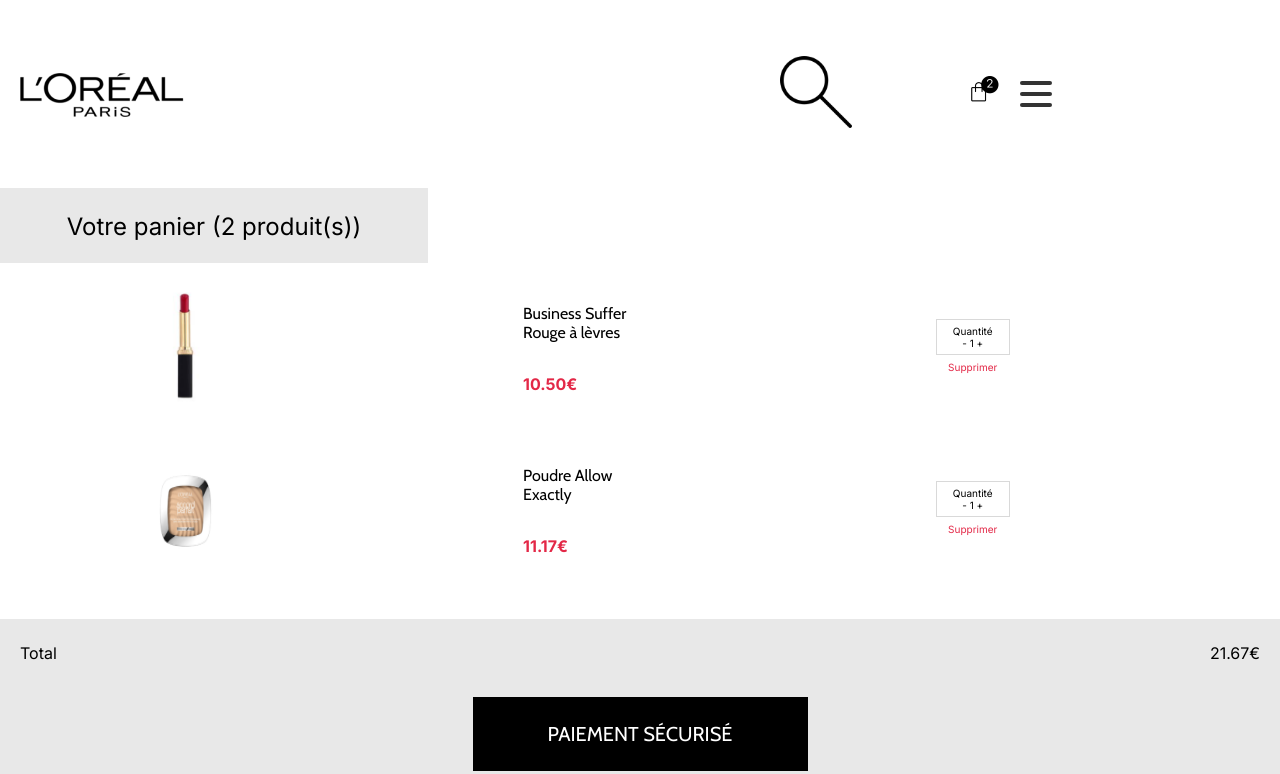
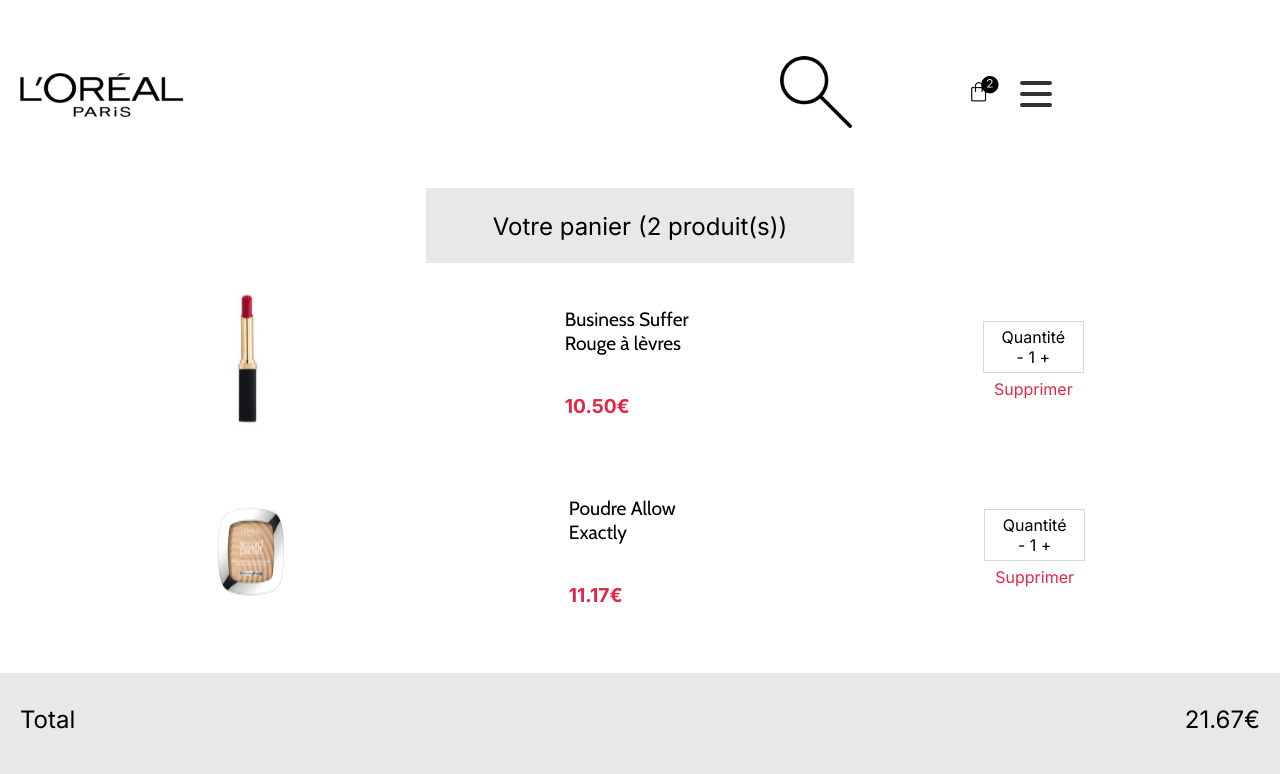
Before and after one commit to Ange230700/hackathon, a React (Vite) app in the folder frontend/: page /panier in a window 1280 px wide. Shown: the top 774 px of the page. Built offline with nearby package versions, Linux system fonts and the light colour scheme.

Commit message:
correction du panier

```diff
--- a/frontend/src/sass/_panier.scss
+++ b/frontend/src/sass/_panier.scss
@@ -1,6 +1,7 @@
 .panier-page {
   display: flex;
   flex-direction: column;
+  align-items: center;
   .panier-navbar {
     display: flex;
     flex-direction: row;
@@ -76,10 +77,9 @@
     .items-image {
       display: flex;
       justify-content: flex-start;
-      width: 6em;
 
       .imgItems {
-        width: 90%;
+        width: 100%;
       }
     }
     .items-name-price {
@@ -87,12 +87,14 @@
       flex-direction: column;
       justify-content: space-around;
       width: 8em;
+      font-size: 1.2rem;
 
       .items-price {
         p {
           color: #e32847;
           font-weight: bold;
           font-family: var(--font-family-3);
+          font-size: 1.2rem;
         }
       }
     }
@@ -110,7 +112,7 @@
           text-align: center;
           margin: 5px 16px;
           font-family: var(--font-family-3);
-          font-size: 10px;
+          font-size: 1rem;
         }
       }
       .delete {
@@ -122,7 +124,7 @@
           border: none;
           background-color: transparent;
           font-family: var(--font-family-3);
-          font-size: 10px;
+          font-size: 1rem;
         }
       }
     }
@@ -133,6 +135,7 @@
     flex-direction: column;
     background-color: #e8e8e8;
     height: 48vh;
+    width: 100%;
 
     .total {
       display: flex;
@@ -141,6 +144,7 @@
       p {
         padding: 8px;
         font-family: var(--font-family-3);
+        font-size: 1.5rem;
       }
     }
     .payment-button {
```
